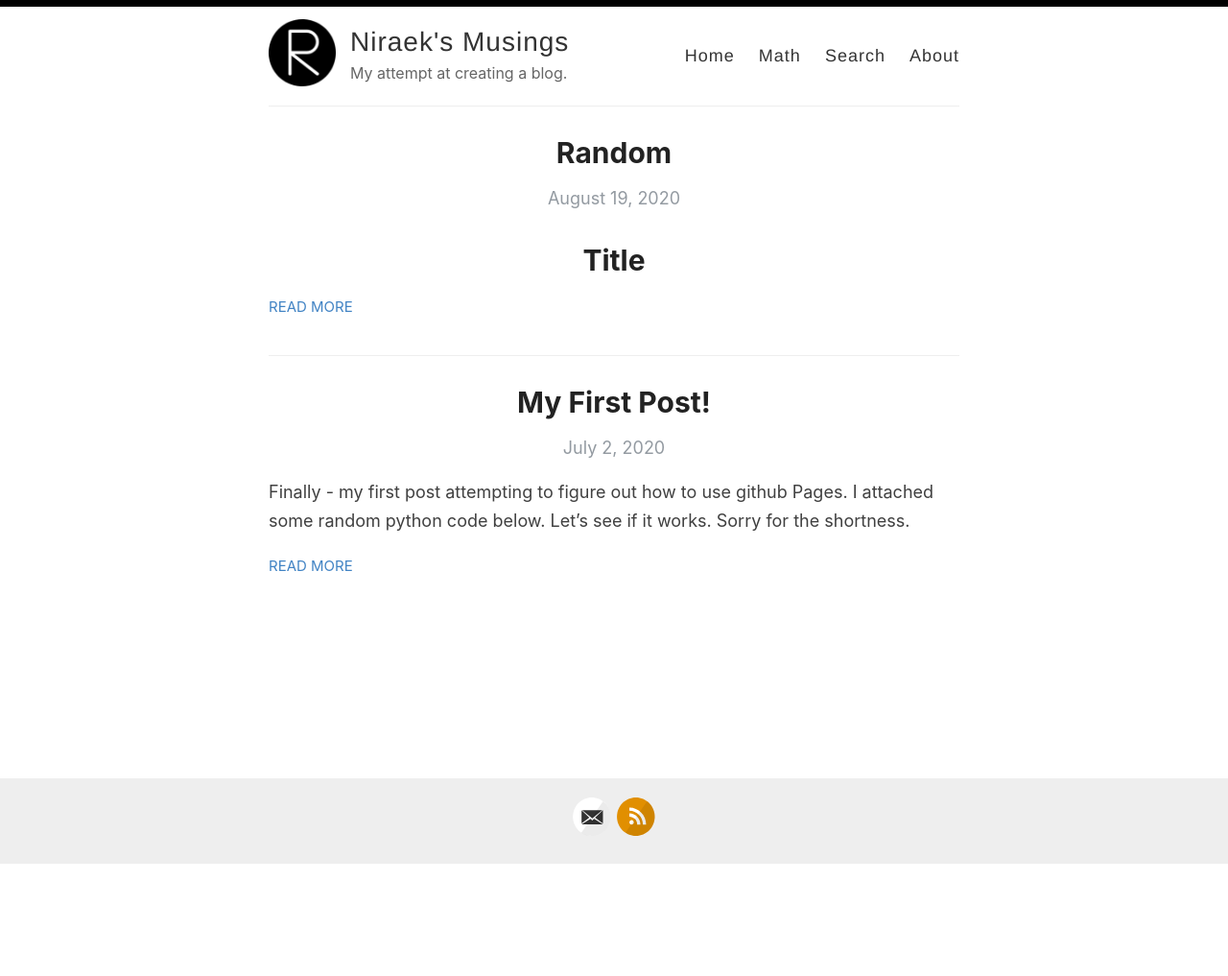
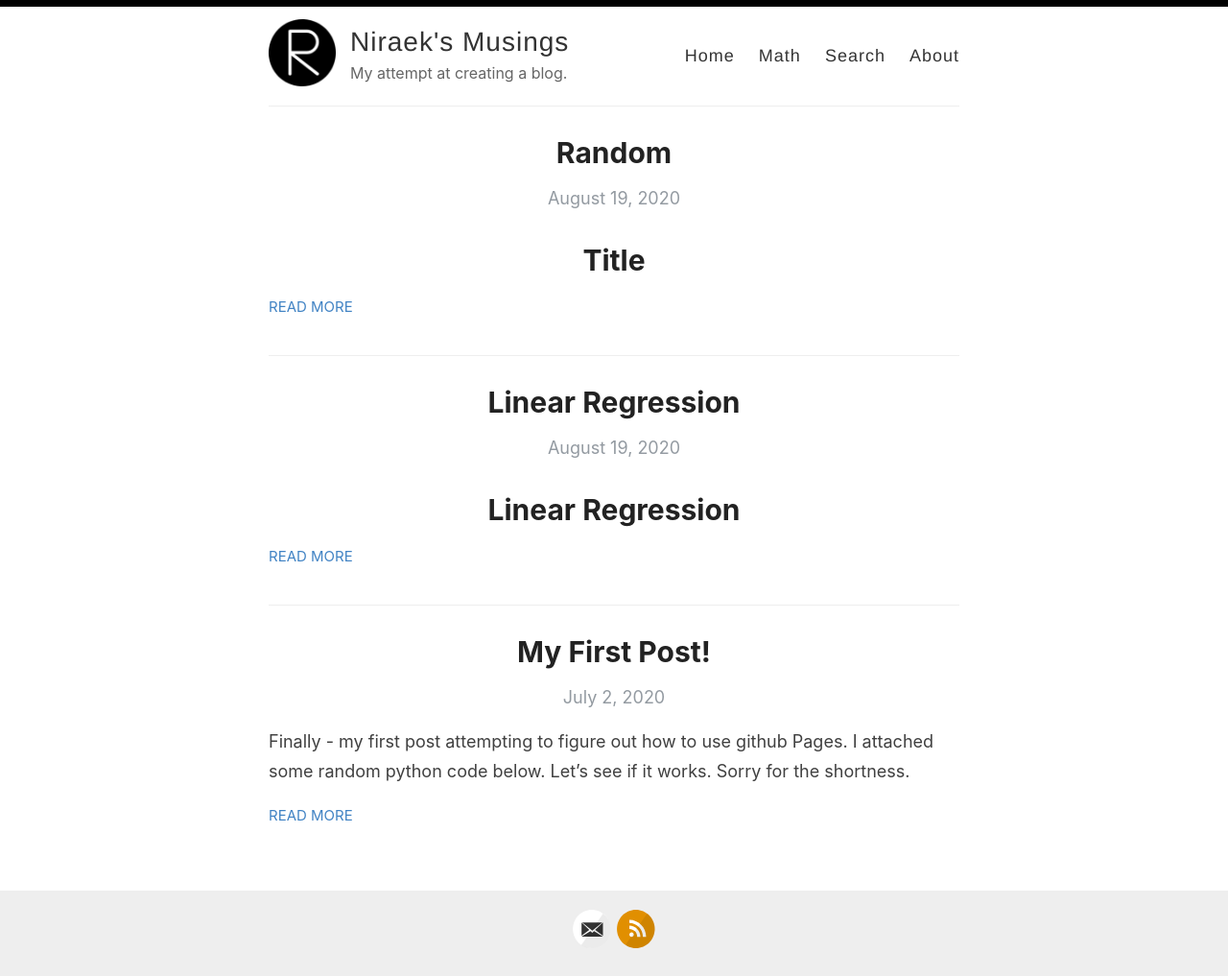
Before and after one commit to niraekjs/niraek.github.io, a Jekyll site: the page built from index.html, in a window 1280 px wide. Shown: the whole page at 96% size. Built offline with Jekyll 4.4.1, drawn with Linux system fonts in a browser that asks for light colours; the list of posts is cut into pages by our own code; before the commit the page ends 901 px from its top, so only the background shows below that.

Commit message:
Update and rename Scratch.md to 2020-08-19-Linear-Regression.md

```diff
--- a/_posts/Scratch.md
+++ b/_posts/2020-08-19-Linear-Regression.md
@@ -1,4 +1,4 @@
-# Title
+# Linear Regression
 
 
 
```
